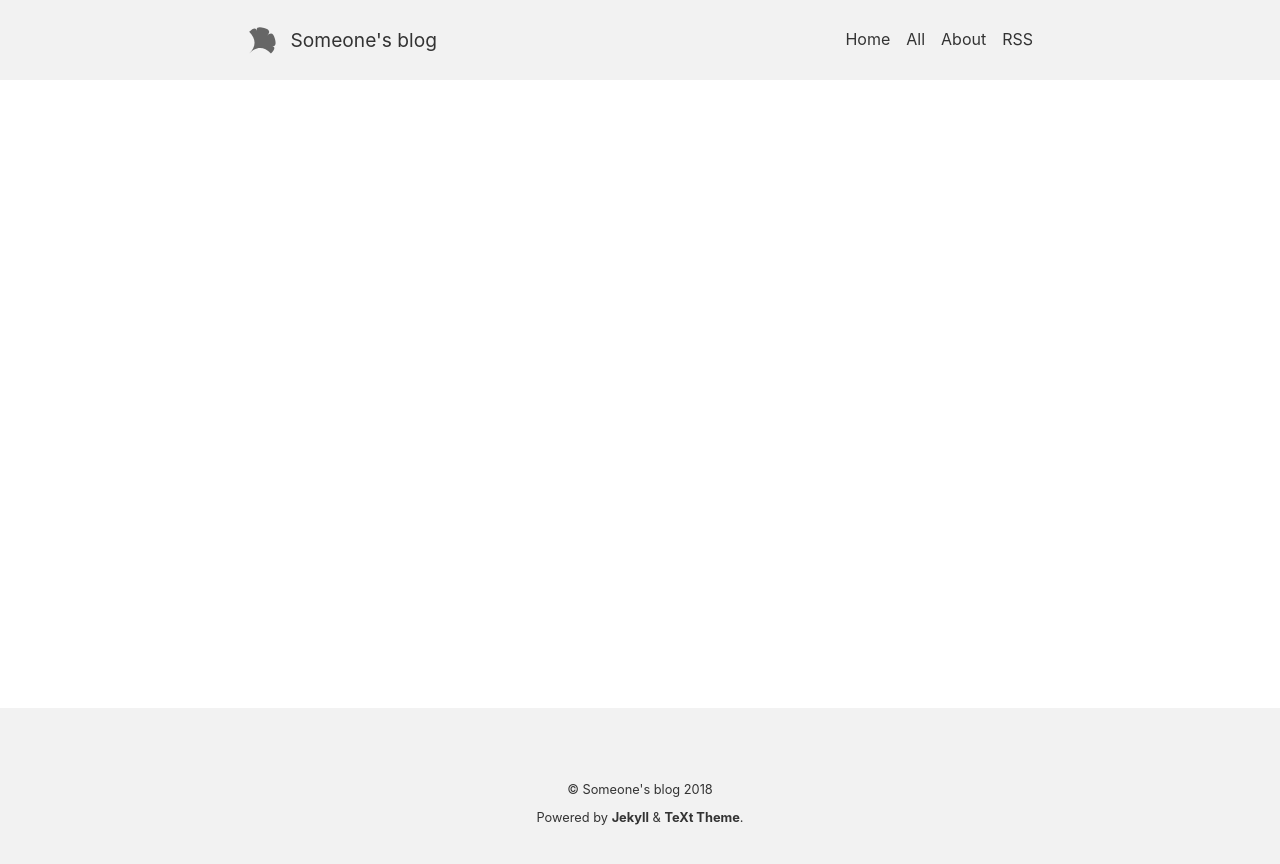
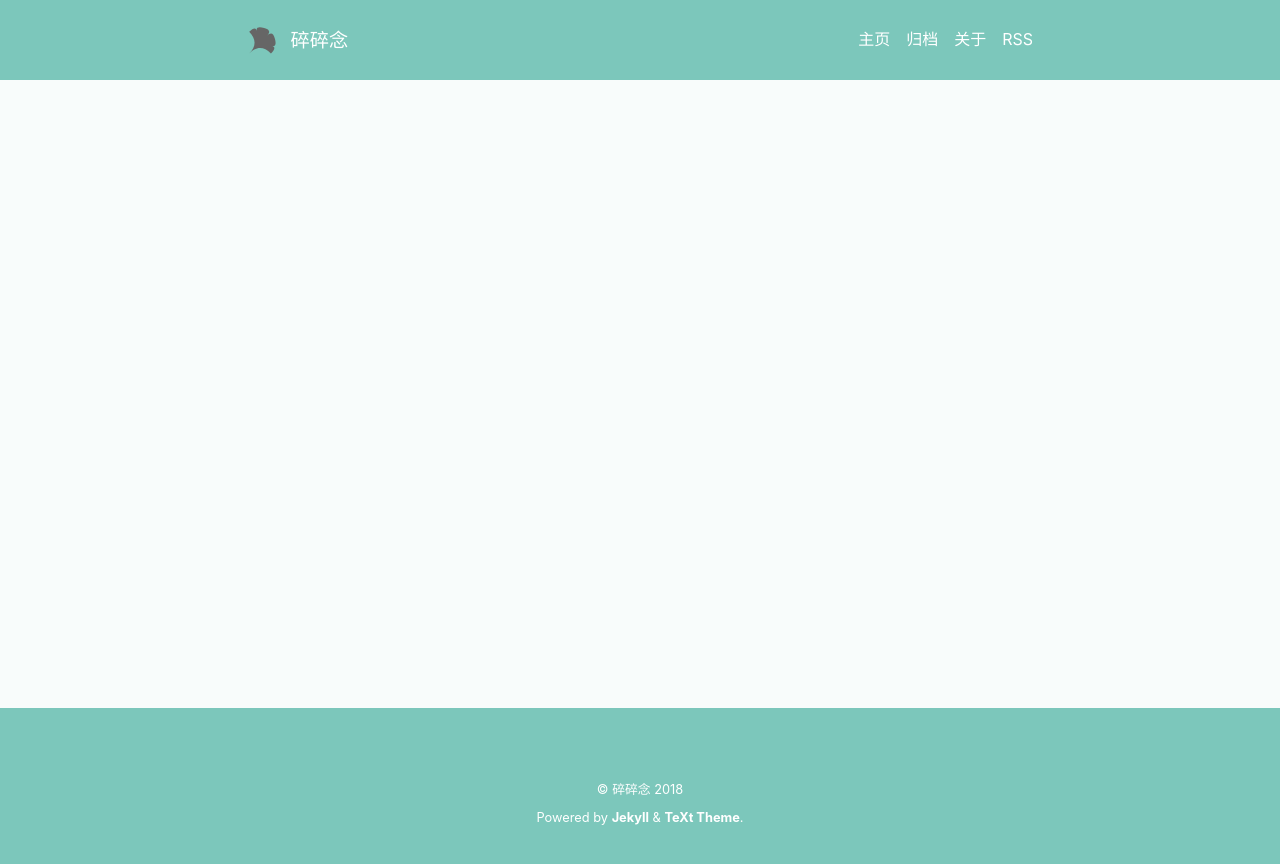
Before and after one commit to xingruidong95/xingruidong95.github.io, a Jekyll site: the page built from index.html, in a window 1280 px wide. Shown: the top 864 px of the page. Built offline with Jekyll 4.4.1, drawn with Linux system fonts in a browser that asks for light colours; the list of posts is cut into pages by our own code.

Commit message:
Update _config.yml

```diff
--- a/_config.yml
+++ b/_config.yml
@@ -11,13 +11,13 @@
 #    |  |  \   --. /  .'.  \  |  |
 #    `--'   `----''--'   '--' `--'
 
-text_color_theme: default #eg: default | dark | forest | ocean | chocolate | orange
+text_color_theme: forest #eg: default | dark | forest | ocean | chocolate | orange
 ## Base settings ##
 # url:  #the base hostname & protocol for your site e.g. https://www.someone.com
 baseurl: /
-title: Someone's blog
+title: 碎碎念
 description: > #this means to ignore newlines until "nav_lists:"
-  Someone's Blog
+  碎碎念
 
 nav_lists:
   - titles:
@@ -38,7 +38,7 @@ nav_lists:
 # repository_tree:  #e.g. master
 
 ## Language & timezone ##
-lang: en #the language of your site, eg: en(English), zh(简体中文), zh-Hans(简体中文), zh-Hant(繁體中文)
+lang: zh #the language of your site, eg: en(English), zh(简体中文), zh-Hans(简体中文), zh-Hant(繁體中文)
 timezone: Asia/Shanghai #see https://en.wikipedia.org/wiki/List_of_tz_database_time_zones for the available values
 
 ## Author & social ##
```
